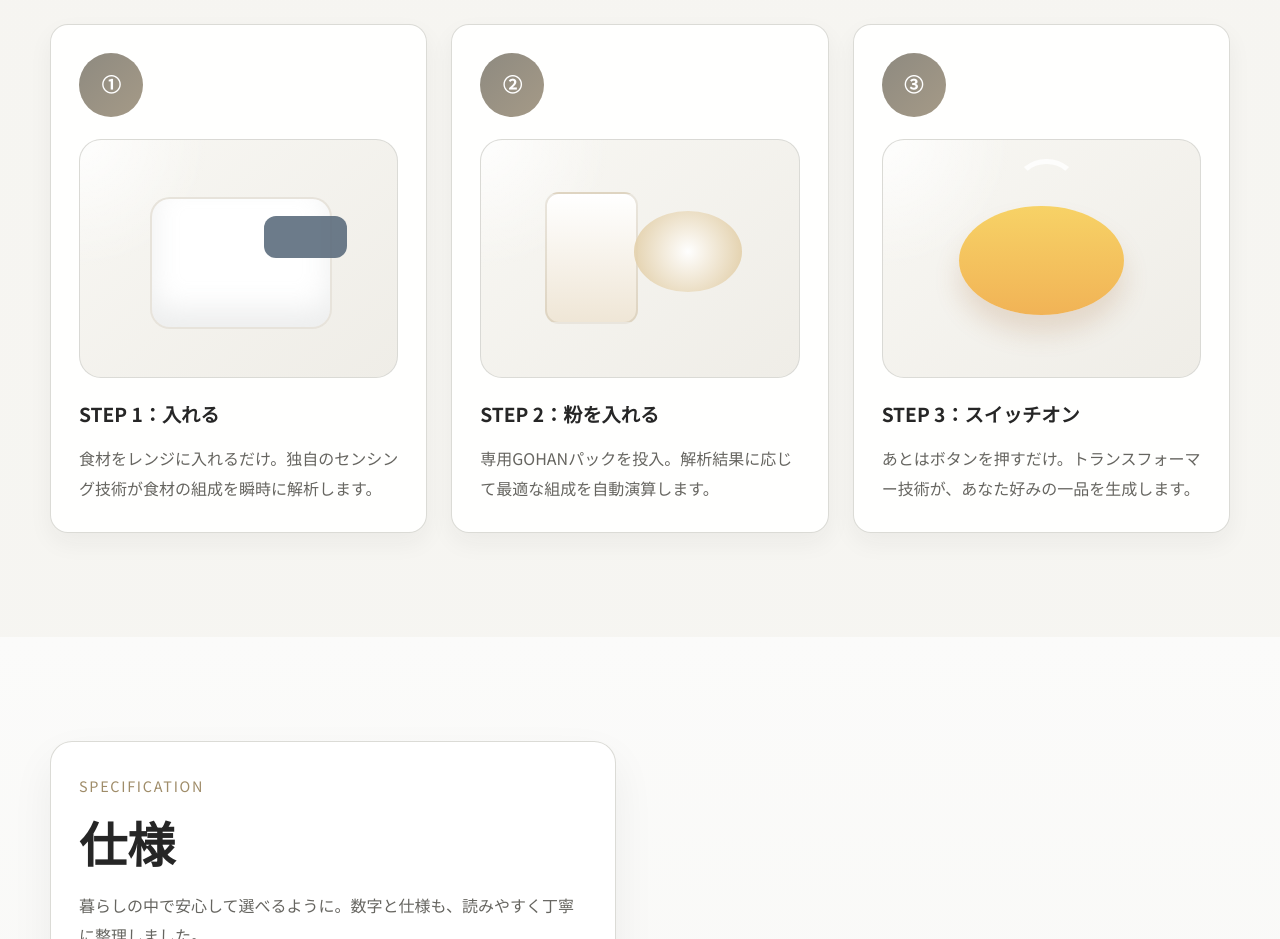
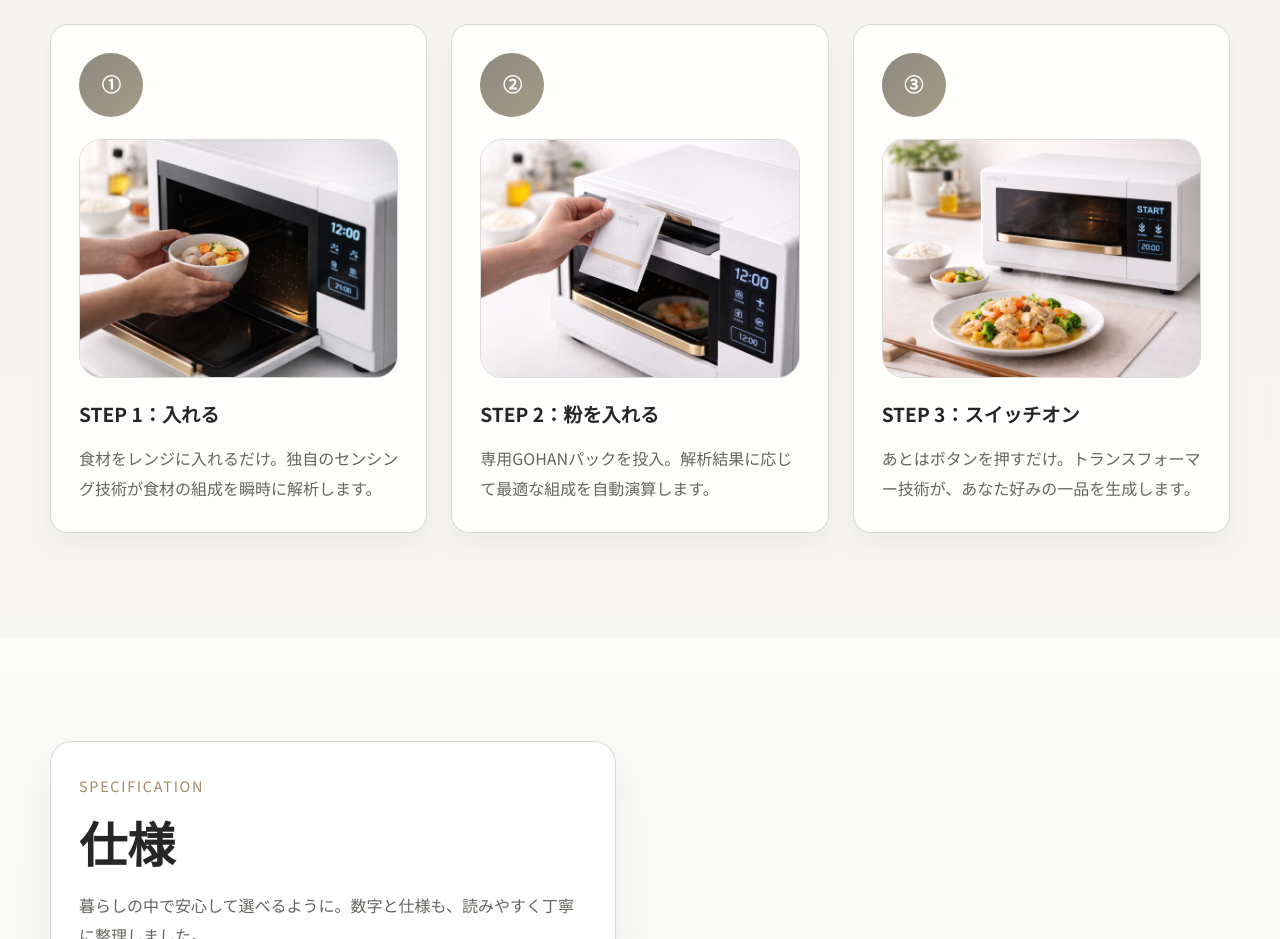
Before and after one commit to jtcpride/gohan-ghn4w, a plain HTML site: page docs/index.html in a window 1280 px wide. Shown: the part 3180-4119 px from the top of the page. Drawn offline with Linux system fonts and the light colour scheme.

Commit message:
Add generated images for how-to steps

```diff
--- a/docs/index.html
+++ b/docs/index.html
@@ -223,19 +223,25 @@
           <div class="steps-grid">
             <article class="step-card fade-in">
               <div class="step-number">①</div>
-              <div class="step-illustration step-1" aria-hidden="true"></div>
+              <div class="step-illustration">
+                <img src="./images/step-1.jpg" alt="食材を本体に入れるイメージ" />
+              </div>
               <h3>STEP 1：入れる</h3>
               <p>食材をレンジに入れるだけ。独自のセンシング技術が食材の組成を瞬時に解析します。</p>
             </article>
             <article class="step-card fade-in">
               <div class="step-number">②</div>
-              <div class="step-illustration step-2" aria-hidden="true"></div>
+              <div class="step-illustration">
+                <img src="./images/step-2.jpg" alt="専用GOHANパックを入れるイメージ" />
+              </div>
               <h3>STEP 2：粉を入れる</h3>
               <p>専用GOHANパックを投入。解析結果に応じて最適な組成を自動演算します。</p>
             </article>
             <article class="step-card fade-in">
               <div class="step-number">③</div>
-              <div class="step-illustration step-3" aria-hidden="true"></div>
+              <div class="step-illustration">
+                <img src="./images/step-3.jpg" alt="生成された料理が完成したイメージ" />
+              </div>
               <h3>STEP 3：スイッチオン</h3>
               <p>あとはボタンを押すだけ。トランスフォーマー技術が、あなた好みの一品を生成します。</p>
             </article>
--- a/docs/style.css
+++ b/docs/style.css
@@ -512,78 +512,15 @@ button {
   aspect-ratio: 4 / 3;
   margin-bottom: 22px;
   border-radius: 22px;
-  background:
-    radial-gradient(circle at top left, rgba(255, 255, 255, 0.85), transparent 32%),
-    linear-gradient(140deg, #f8f7f3, #efede7);
   border: 1px solid rgba(216, 216, 211, 0.9);
   position: relative;
   overflow: hidden;
 }
 
-.step-illustration::before,
-.step-illustration::after {
-  content: "";
-  position: absolute;
-}
-
-.step-1::before {
-  width: 56%;
-  height: 54%;
-  left: 22%;
-  top: 24%;
-  border-radius: 20px;
-  background: rgba(255, 255, 255, 0.96);
-  border: 2px solid rgba(181, 168, 143, 0.32);
-  box-shadow: inset 0 -18px 28px rgba(213, 214, 214, 0.42);
-}
-
-.step-1::after {
-  width: 26%;
-  height: 18%;
-  right: 16%;
-  top: 32%;
-  border-radius: 12px;
-  background: rgba(92, 109, 126, 0.9);
-}
-
-.step-2::before {
-  width: 28%;
-  height: 54%;
-  left: 20%;
-  top: 22%;
-  border-radius: 14px;
-  background: linear-gradient(180deg, #ffffff, #efe6d6);
-  border: 2px solid rgba(181, 168, 143, 0.3);
-}
-
-.step-2::after {
-  width: 34%;
-  height: 34%;
-  right: 18%;
-  top: 30%;
-  border-radius: 50%;
-  background: radial-gradient(circle, rgba(255, 255, 255, 0.95), rgba(220, 196, 149, 0.9));
-}
-
-.step-3::before {
-  width: 52%;
-  height: 46%;
-  left: 24%;
-  top: 28%;
-  border-radius: 50%;
-  background: linear-gradient(180deg, #f7d266, #f1b356);
-  box-shadow: 0 18px 26px rgba(160, 99, 44, 0.18);
-}
-
-.step-3::after {
-  width: 16%;
-  height: 20%;
-  left: 42%;
-  top: 8%;
-  border-radius: 50%;
-  border-top: 5px solid rgba(255, 255, 255, 0.85);
-  border-left: 5px solid transparent;
-  border-right: 5px solid transparent;
+.step-illustration img {
+  width: 100%;
+  height: 100%;
+  object-fit: cover;
 }
 
 .spec-panel {
```
Also changed, not shown: docs/images/step-1.jpg (added), docs/images/step-2.jpg (added), docs/images/step-3.jpg (added).
